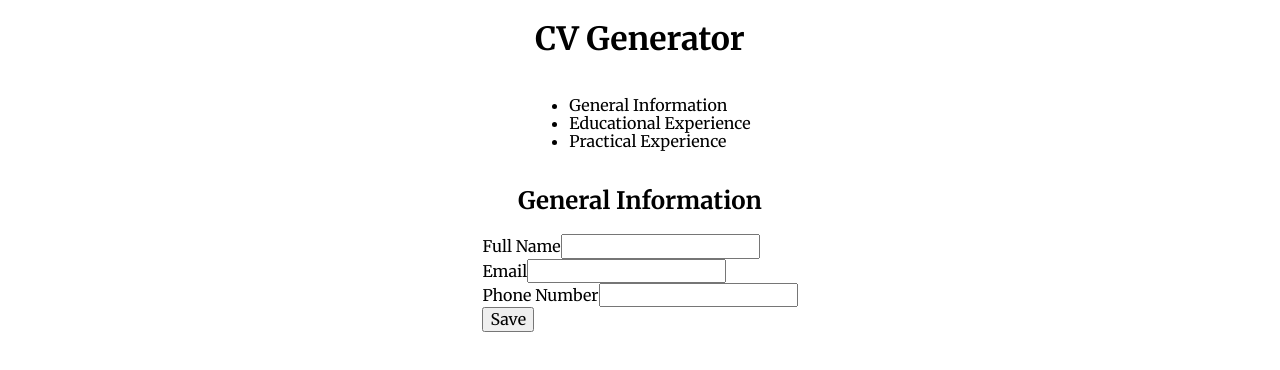
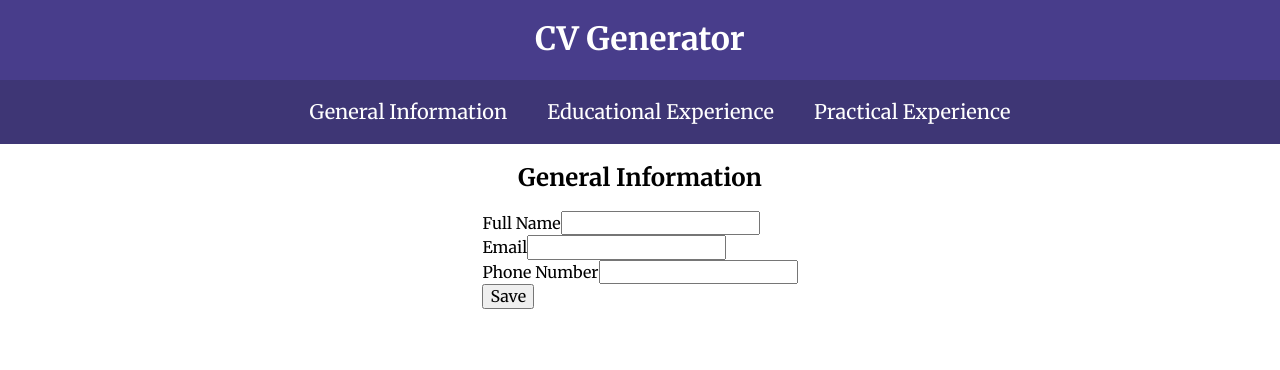
Before and after one commit to cesar-a-delacruz/cv-application, a React (Vite) app: page / in a window 1280 px wide. Shown: the top 370 px of the page. Built offline with nearby package versions, Linux system fonts and the light colour scheme.

Commit message:
feat: style <header> and Navigation.jsx

```diff
--- a/src/components/Navigation.jsx
+++ b/src/components/Navigation.jsx
@@ -1,3 +1,4 @@
+import '../styles/navigation.css';
 export default function Navigation({sections, changeContent}) {
     return (
         <nav>
--- a/src/main.css
+++ b/src/main.css
@@ -1,14 +1,21 @@
 @import 'normalize.css';
 @import url('https://fonts.googleapis.com/css2?family=Merriweather:ital,opsz,wght@0,18..144,300..900;1,18..144,300..900&display=swap');
 
+:root {
+    font-family: "Merriweather", Arial, Helvetica, sans-serif;
+}
 div#root {
-    font-family: "Merriweather", Arial, Helvetica, sans-serif;
     max-width: 100vw;
     min-height: 100vh;
 }
-
 div#root > * {
     display: flex;
     flex-direction: column;
     align-items: center;
 }
+
+header {
+    background-color: darkslateblue;
+    color: white;
+    width: 100%;
+}
--- /dev/null
+++ b/src/styles/navigation.css
@@ -0,0 +1,24 @@
+nav {
+    background-color: rgb(62, 54, 117);
+    width: 100%;
+    height: 4rem;
+}
+
+ul {
+    display: flex;
+    justify-content: center;
+    list-style: none;
+    margin: 0;
+    font-size: 1.25rem;
+    height: 100%;
+}
+
+li {
+    display: flex;
+    align-items: center;
+    padding: 0 20px;
+    height: 100%;
+}
+li:hover {
+    background-color: rgb(101, 87, 195);
+}
```
